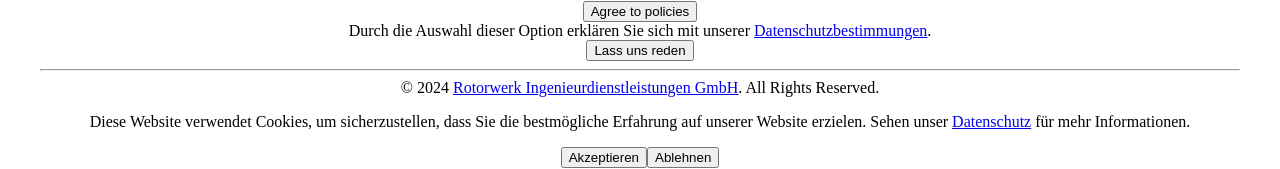
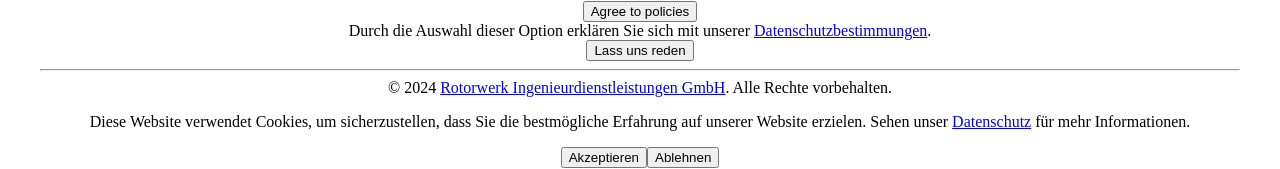
Before and after one commit to christiangoran/rotorwerk-simplified, a React (Vite) app: page /rotorwerk-simplified/impressum in a window 1280 px wide. Shown: the part 6076-6245 px from the top of the page. Built offline with nearby package versions, Linux system fonts and the light colour scheme; the HTML template or start-up script is replaced by a standard one.

Commit message:
Footer bilingual

```diff
--- a/src/components/Footer.jsx
+++ b/src/components/Footer.jsx
@@ -1,8 +1,29 @@
 import Contact from "./Contact";
 import { Link } from "react-router-dom";
 import { Logo } from "./Logo";
+import { useLanguage } from "../context/LanguageContext";
+
+const footerContent = {
+  de: {
+    about: "Über uns",
+    privacyPolicy: "Datenschutz-Bestimmungen",
+    licensing: "Lizenzierung",
+    contact: "Kontakt",
+    rights: "Alle Rechte vorbehalten.",
+  },
+  en: {
+    about: "About",
+    privacyPolicy: "Privacy Policy",
+    licensing: "Licensing",
+    contact: "Contact",
+    rights: "All Rights Reserved.",
+  },
+};
 
 const Footer = () => {
+  const { language } = useLanguage();
+  const content = footerContent[language];
+
   return (
     <footer className="m-4 bg-white rounded-lg shadow">
       <div className="w-full max-w-screen-xl p-4 mx-auto md:py-8">
@@ -14,34 +35,37 @@ const Footer = () => {
           <Contact />
           {/* <ul className="flex flex-wrap items-center mb-6 text-sm font-medium text-gray-500 sm:mb-0 dark:text-gray-400">
             <li>
-              <a href="#" className="hover:underline me-4 md:me-6">
-                About
-              </a>
+              <Link to="/about" className="hover:underline me-4 md:me-6">
+                {content.about}
+              </Link>
             </li>
             <li>
-              <a href="#" className="hover:underline me-4 md:me-6">
-                Privacy Policy
-              </a>
+              <Link
+                to="/privacy-policy"
+                className="hover:underline me-4 md:me-6"
+              >
+                {content.privacyPolicy}
+              </Link>
             </li>
             <li>
-              <a href="#" className="hover:underline me-4 md:me-6">
-                Licensing
-              </a>
+              <Link to="/licensing" className="hover:underline me-4 md:me-6">
+                {content.licensing}
+              </Link>
             </li>
             <li>
-              <a href="#" className="hover:underline">
-                Contact
-              </a>
+              <Link to="/contact" className="hover:underline">
+                {content.contact}
+              </Link>
             </li>
           </ul> */}
         </div>
         <hr className="my-6 border-gray-200 sm:mx-auto dark:border-gray-700 lg:my-8" />
         <span className="block text-sm text-center text-gray-500 dark:text-gray-400">
           © 2024{" "}
-          <a href="#" className="hover:underline">
+          <a href="/" className="hover:underline">
             Rotorwerk Ingenieurdienstleistungen GmbH
           </a>
-          . All Rights Reserved.
+          . {content.rights}
         </span>
       </div>
     </footer>
```
